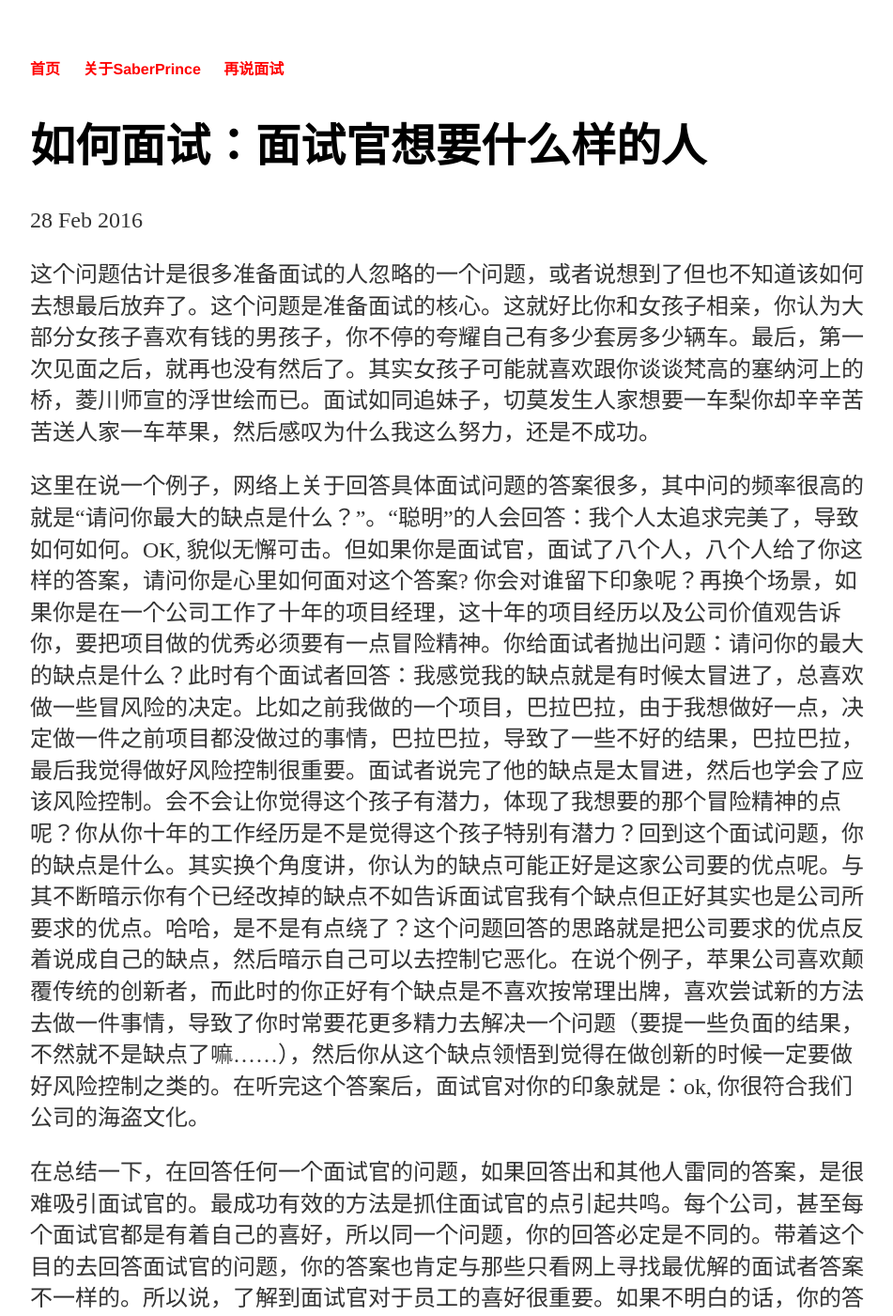
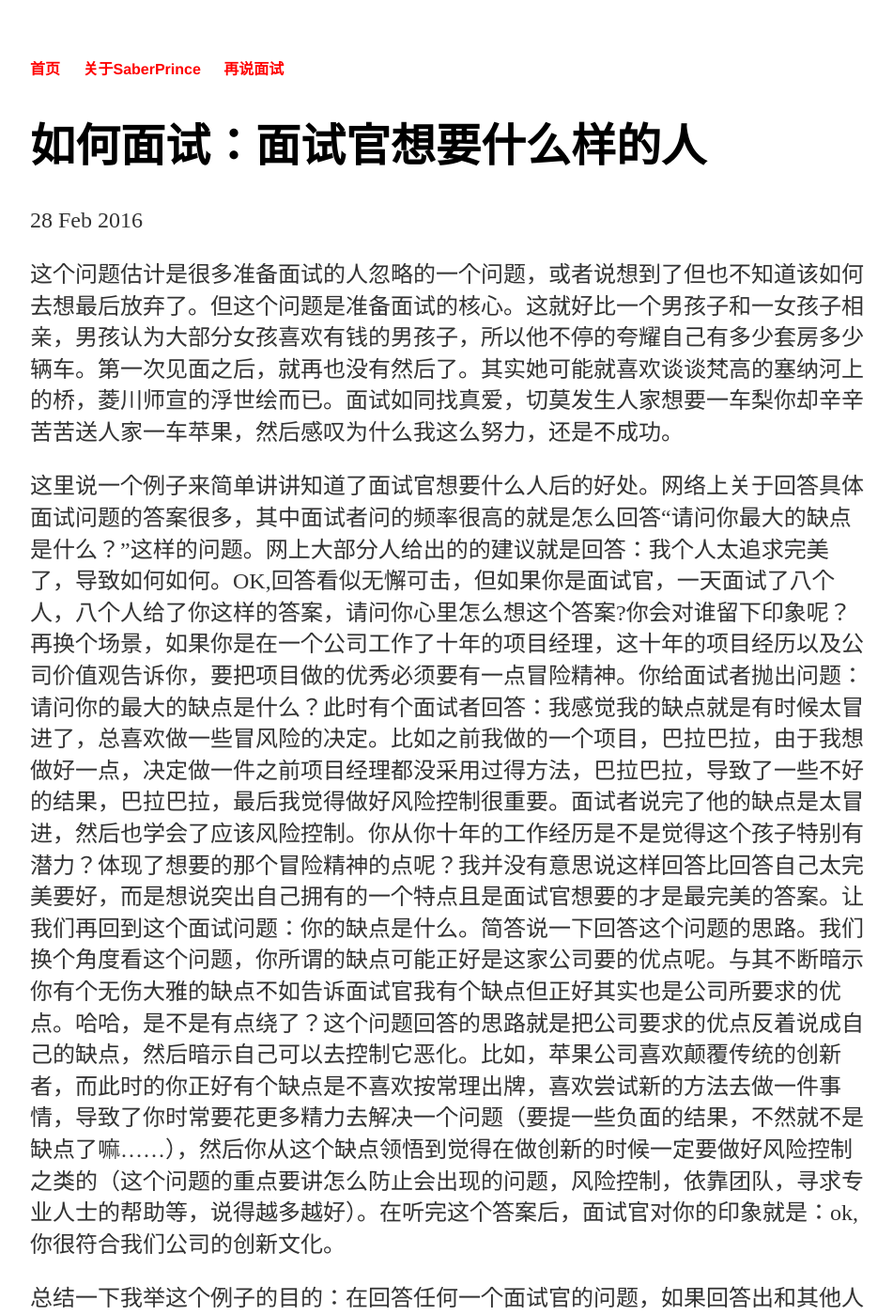
Before and after one commit to saberprince/saberprince.github.io, a Jekyll site: the page built from _posts/2016-02-28-面-试-官-想-要-什-么-样-的-人.md, in a window 1280 px wide and 1400 px high. Shown: the whole window at 94% size, without its empty margins (160-1111 px from the left). Built offline with Jekyll 4.4.1, drawn with Linux system fonts in a browser that asks for light colours; some of the changed text lies outside the part shown.

Commit message:
Update 2016-02-28-面-试-官-想-要-什-么-样-的-人.md

```diff
--- a/_posts/2016-02-28-面-试-官-想-要-什-么-样-的-人.md
+++ b/_posts/2016-02-28-面-试-官-想-要-什-么-样-的-人.md
@@ -4,12 +4,11 @@ title: "如何面试：面试官想要什么样的人"
 date: 2016-02-28
 ---
 
-
-这个问题估计是很多准备面试的人忽略的一个问题，或者说想到了但也不知道该如何去想最后放弃了。这个问题是准备面试的核心。这就好比你和女孩子相亲，你认为大部分女孩子喜欢有钱的男孩子，你不停的夸耀自己有多少套房多少辆车。最后，第一次见面之后，就再也没有然后了。其实女孩子可能就喜欢跟你谈谈梵高的塞纳河上的桥，菱川师宣的浮世绘而已。面试如同追妹子，切莫发生人家想要一车梨你却辛辛苦苦送人家一车苹果，然后感叹为什么我这么努力，还是不成功。
-<P> 这里在说一个例子，网络上关于回答具体面试问题的答案很多，其中问的频率很高的就是“请问你最大的缺点是什么？”。“聪明”的人会回答：我个人太追求完美了，导致如何如何。OK, 貌似无懈可击。但如果你是面试官，面试了八个人，八个人给了你这样的答案，请问你是心里如何面对这个答案? 你会对谁留下印象呢？再换个场景，如果你是在一个公司工作了十年的项目经理，这十年的项目经历以及公司价值观告诉你，要把项目做的优秀必须要有一点冒险精神。你给面试者抛出问题：请问你的最大的缺点是什么？此时有个面试者回答：我感觉我的缺点就是有时候太冒进了，总喜欢做一些冒风险的决定。比如之前我做的一个项目，巴拉巴拉，由于我想做好一点，决定做一件之前项目都没做过的事情，巴拉巴拉，导致了一些不好的结果，巴拉巴拉，最后我觉得做好风险控制很重要。面试者说完了他的缺点是太冒进，然后也学会了应该风险控制。会不会让你觉得这个孩子有潜力，体现了我想要的那个冒险精神的点呢？你从你十年的工作经历是不是觉得这个孩子特别有潜力？回到这个面试问题，你的缺点是什么。其实换个角度讲，你认为的缺点可能正好是这家公司要的优点呢。与其不断暗示你有个已经改掉的缺点不如告诉面试官我有个缺点但正好其实也是公司所要求的优点。哈哈，是不是有点绕了？这个问题回答的思路就是把公司要求的优点反着说成自己的缺点，然后暗示自己可以去控制它恶化。在说个例子，苹果公司喜欢颠覆传统的创新者，而此时的你正好有个缺点是不喜欢按常理出牌，喜欢尝试新的方法去做一件事情，导致了你时常要花更多精力去解决一个问题（要提一些负面的结果，不然就不是缺点了嘛……），然后你从这个缺点领悟到觉得在做创新的时候一定要做好风险控制之类的。在听完这个答案后，面试官对你的印象就是：ok, 你很符合我们公司的海盗文化。</P>
-<P> 在总结一下，在回答任何一个面试官的问题，如果回答出和其他人雷同的答案，是很难吸引面试官的。最成功有效的方法是抓住面试官的点引起共鸣。每个公司，甚至每个面试官都是有着自己的喜好，所以同一个问题，你的回答必定是不同的。带着这个目的去回答面试官的问题，你的答案也肯定与那些只看网上寻找最优解的面试者答案不一样的。所以说，了解到面试官对于员工的喜好很重要。如果不明白的话，你的答案也是无头苍蝇，毫无针对性。</P>
-<p>但是不得不承认了解到面试官的喜好是很困难的。所以这时候是看谁更努力的时候了。如果你有时间有精力也认同这很重要的话，我可以给你些小技巧去揣测一下面试官的喜好：<p/>
-<p> - 公司网站。估计很多人点过推荐你去他们公司网站看看。但好像他们从来没告诉你看什么。其实每个公司都会在自己网站上贴出自己的价值取向，有叫culture 或者value。这是一个非常好的出发点。尤其是对于那些发展时间比较长久，HR组织非常规范的公司，如宝洁公司。员工培训对于这些价值观非常的重视，也是作为评价面试者非常大的考量。如果可能的话，你都应该有意无意在回答问题的时候暗示出你具备这类品质。但缺点是网站上陈述的东西实在笼统，光看名词如正直（integrity），创新（innovation）是很难把握内在的核心就是动词，哪些行为可以体现该公司所强调的正直呢？举个例子，亚马逊的价值体系还算介绍的非常详细。你应该能熟练记住每一条，尤其是下面带动词介绍的部分。</p>
+这个问题估计是很多准备面试的人忽略的一个问题，或者说想到了但也不知道该如何去想最后放弃了。但这个问题是准备面试的核心。这就好比一个男孩子和一女孩子相亲，男孩认为大部分女孩喜欢有钱的男孩子，所以他不停的夸耀自己有多少套房多少辆车。第一次见面之后，就再也没有然后了。其实她可能就喜欢谈谈梵高的塞纳河上的桥，菱川师宣的浮世绘而已。面试如同找真爱，切莫发生人家想要一车梨你却辛辛苦苦送人家一车苹果，然后感叹为什么我这么努力，还是不成功。
+<P> 这里说一个例子来简单讲讲知道了面试官想要什么人后的好处。网络上关于回答具体面试问题的答案很多，其中面试者问的频率很高的就是怎么回答“请问你最大的缺点是什么？”这样的问题。网上大部分人给出的的建议就是回答：我个人太追求完美了，导致如何如何。OK,回答看似无懈可击，但如果你是面试官，一天面试了八个人，八个人给了你这样的答案，请问你心里怎么想这个答案?你会对谁留下印象呢？再换个场景，如果你是在一个公司工作了十年的项目经理，这十年的项目经历以及公司价值观告诉你，要把项目做的优秀必须要有一点冒险精神。你给面试者抛出问题：请问你的最大的缺点是什么？此时有个面试者回答：我感觉我的缺点就是有时候太冒进了，总喜欢做一些冒风险的决定。比如之前我做的一个项目，巴拉巴拉，由于我想做好一点，决定做一件之前项目经理都没采用过得方法，巴拉巴拉，导致了一些不好的结果，巴拉巴拉，最后我觉得做好风险控制很重要。面试者说完了他的缺点是太冒进，然后也学会了应该风险控制。你从你十年的工作经历是不是觉得这个孩子特别有潜力？体现了想要的那个冒险精神的点呢？我并没有意思说这样回答比回答自己太完美要好，而是想说突出自己拥有的一个特点且是面试官想要的才是最完美的答案。让我们再回到这个面试问题：你的缺点是什么。简答说一下回答这个问题的思路。我们换个角度看这个问题，你所谓的缺点可能正好是这家公司要的优点呢。与其不断暗示你有个无伤大雅的缺点不如告诉面试官我有个缺点但正好其实也是公司所要求的优点。哈哈，是不是有点绕了？这个问题回答的思路就是把公司要求的优点反着说成自己的缺点，然后暗示自己可以去控制它恶化。比如，苹果公司喜欢颠覆传统的创新者，而此时的你正好有个缺点是不喜欢按常理出牌，喜欢尝试新的方法去做一件事情，导致了你时常要花更多精力去解决一个问题（要提一些负面的结果，不然就不是缺点了嘛……），然后你从这个缺点领悟到觉得在做创新的时候一定要做好风险控制之类的（这个问题的重点要讲怎么防止会出现的问题，风险控制，依靠团队，寻求专业人士的帮助等，说得越多越好）。在听完这个答案后，面试官对你的印象就是：ok, 你很符合我们公司的创新文化。</P>
+<P> 总结一下我举这个例子的目的：在回答任何一个面试官的问题，如果回答出和其他人雷同的答案，是很难吸引面试官的。最成功有效的方法是抓住面试官的点引起共鸣。每个公司，甚至每个面试官都是有着自己的喜好，所以同一个问题，你的回答尽量是（侧重点）不同的。带着这个目的去回答面试官的问题，你的答案也肯定与那些只看网上寻找最优解的面试者答案不一样且更加真实。为了引起共鸣，第一步就是要知道面试官对于员工的喜好的点在哪。如果不明白的话，你的答案要么泛泛而谈，毫无针对性，要么模板化，毫无个性。</P>
+<p>但是不得不承认了解到面试官的喜好是很困难的。所以这时候就是是看谁更努力的时候了。如果你有时间有精力也认同这很重要的话，我可以给你些小技巧去揣测一下面试官的喜好：<p/>
+<p> - 公司网站。估计很多人点过推荐你去他们公司网站看看。但好像他们从来没告诉你看什么。其实每个公司都会在自己网站上贴出自己的价值取向，有叫culture 或者value。这是一个非常好的出发点。尤其是对于那些发展时间比较长久，HR组织非常规范的公司，如宝洁公司。员工培训对于这些价值观非常的重视，也是作为评价面试者非常大的考量。如果可能的话，你都应该有意无意在回答问题的时候暗示出你具备这类品质。但缺点是网站上陈述的东西实在笼统，光看名词如正直（integrity），创新（innovation）是很难把握内在的核心就是动词，哪些行为可以体现该公司所强调的正直呢？举个例子，[亚马逊的价值体系](https://www.amazon.jobs/zh/principles)还算介绍的非常详细。你应该能熟练记住每一条，尤其是下面带动词介绍的部分。</p>
 <p> - Networking（人际网）。很多人都说Networking很重要，因为这时候你可以和公司的员工进行面对面的沟通的机会。在我看来，networking是准备面试最有效的一环。此时你可以非常有效的观察到这个公司招的员工的性格特点。你可以通过他们的行为，以及沟通去了解他们。为何不问一问他们面试问题呢？当然你不能很直接的问：请举个例子证明你有领导力。你可以间接地询问，如最近在做什么项目，会不会遇到什么困难，你是如何解决的。这类问题对于刚加入公司一年的新员工是比较合适的。对于比较年老的，尤其是很大可能是你的面试官，你可以询问一些如：你觉得在公司如果要取得成功的话需要哪些品质。这些问题都是他们愿意回答的，对你又是非常宝贵的信息。在面试的时候，你都应该要体现这些品质，以证明你可以在这家公司存活而且成功。现在知道该在networking干些什么了吧？努力通过观察和交谈，然后总结出这家公司需要什么样的人。现在是不是突然觉得networking要干的事情还挺多，再也不能瞎逛瞎聊了呢？但是neworking的缺陷是，并不是所有公司都提供这样的机会，或者说你本身就很不能社交，出现在那样的场所只能扣分而已……不好意思，说得这么直接，尤其是对于技术类岗位，如果人一多你紧张的话都说不清楚，我估计你也很难有精力去观察别人以及记住他们说的话了……这时候，通过linkedin或者同学的同学找到在这家公司的师兄师姐是非常明智的选择。约他们吃饭，一对一，挖掘所有的信息，观察他们，总结出这家公司的喜好。这也是一个很好的选择。</p>
 <p> - 面试。好吧，可能你收到了一家公司的面试，没有networking的机会，没有师兄在里面，甚至没有公司首页。此时此刻，你还是有机会了解到这家公司的喜好，那就是通过面试。一般面试都是好几轮，两轮或者三轮。在第一轮的时候，你什么都不知道，只能瞎猫碰死耗子，展现一些你自认为很符合他们要求的素质。但又有一个好消息，就是你没有发现每家公司面试完后都会给你时间让你提问。这部分的时间我感觉大部分都浪费了。因为网络盛传两种观点：一种是你要提出高深的问题以达到让面试者觉得你很牛逼的感觉；二是一般问工资地点自己比较关心的无关紧要的问题。我觉得想靠提问来提高自己的想得太多，没有工作经验的各位想靠提问影响一位工作十几年的人实在太难，利用这些宝贵时间询问工资低点这类HR问题又稍显浪费。不如抓住这个机会，了解公司对于人才的喜好。问题很简单：请问你认为在贵公司怎样的人容易获得成功？记住他们的答案，如果有幸进入二轮面试是非常有用的信息。当然除了问问题还有个高阶的做法，就是面试的过程中，通过观察面试官的反馈，猜测对方的喜好。比如，对方需要你回答具体说明你可以团队合作，一般的回答无非是讲到自己遇到团队出现问题，你是如何解决的例子。在你回答如何解决的时候，一定要时刻观察面试者的表情，或者额外提问。额外提问是个非常好的信号，说明你踩到他的点了。如果毫无反应的话，尤其是你已经讲完了，这个时候最后加一段你的感悟。就是说虽然当时这么做了，但是现在想起来，这样这样处理可能更好一些。这是一个非常需要识人经验以及临场发挥的方法。你很难准备，也很难迅速学会。如果你想提高这种能力，平时在和人交际过程中，可以尝试讲一个故事，侧重点不一样来讲，多多观察对面的反应。这是个很有意思的实验。</p>
 
```
